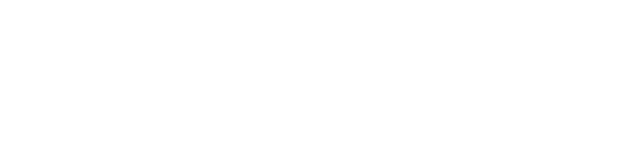
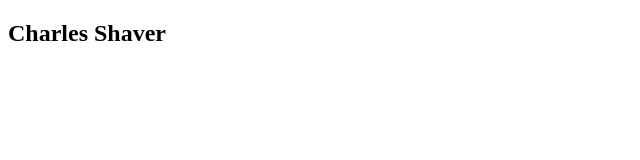
Before and after one commit to CharlesShaver/foobar, a plain HTML site: page index.html in a window 1280 px wide. Shown: the whole page, without its empty margins (0-640 px from the left). Drawn offline with Linux system fonts and the light colour scheme.

Commit message:
update h2 with my name

```diff
--- a/index.html
+++ b/index.html
@@ -9,6 +9,6 @@
     <link rel="stylesheet" href="">
   </head>
   <body>
-    <h2></h2>
+    <h2>Charles Shaver</h2>
   </body>
 </html>
```
